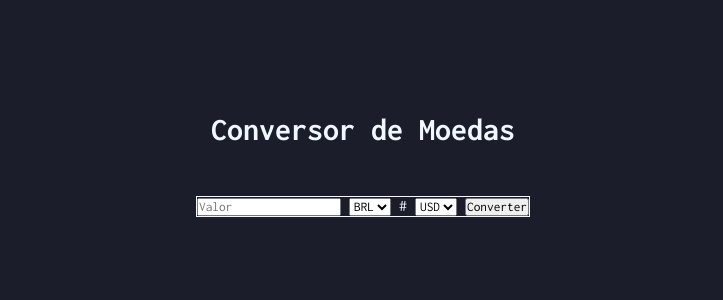
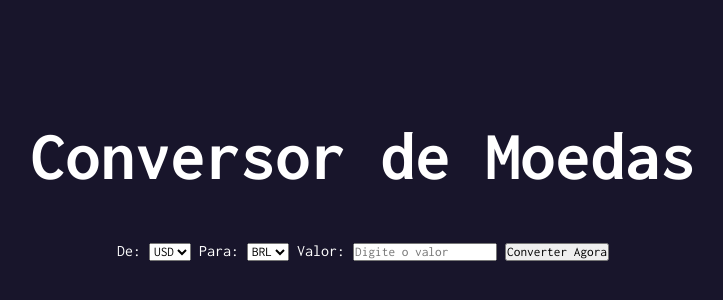
Before and after one commit to MathNunesx/conversor-moedas, a plain HTML site: page index.html in a window 1280 px wide. Shown: the part 210-510 px from the top of the page, without its empty margins (277-1000 px from the left). Drawn offline with Linux system fonts and the light colour scheme.

Commit message:
Index codado

```diff
--- a/index.html
+++ b/index.html
@@ -12,26 +12,25 @@
 
     <div class="container">
 
-        <div class="box">
-
-         <input type="number" id="amount" placeholder="Valor">
-
-    <select id="firstHolder">
-      <option value="BRL">BRL</option>
-      <option value="USD">USD</option>
-      <option value="EUR">EUR</option>
-    </select>
-
-    <span id="icon"> # </span>
-
-    <select id="secondHolder">
+    <label for="from">De:</label>
+      <select class="selector">
         <option value="USD">USD</option>
         <option value="BRL">BRL</option>
         <option value="EUR">EUR</option>
-    </select>
+      </select>
 
-    <button id="btn"> Converter </button>
-        </div>
+      <label for="to">Para:</label>
+      <select class="selector">
+        <option value="BRL">BRL</option>
+        <option value="USD">USD</option>
+        <option value="EUR">EUR</option>
+      </select>
+
+      <label for="amount">Valor:</label>
+      <input type="number" id="amount" placeholder="Digite o valor" />
+
+      <button id="convert"> Converter Agora</button>
+
     </div>
 
 </body>
--- a/style.css
+++ b/style.css
@@ -7,22 +7,19 @@
     box-sizing: border-box;
 }
 
-body {
+body{
     display: flex;
     flex-direction: column;
+    justify-content: center;
     align-items: center;
-    justify-content: center;
     width: 100%;
     height: 100vh;
-    color: aliceblue;
-    background-color: rgb(28, 29, 43);
+    background-color: #18152b;
+    color: white;
 }
 
-.container{
-    padding: 50px;
+#title{
+    font-size: 70px;
+    padding-bottom: 50px;
 
 }
-
-.box{
-    border: 1px solid;
-}
```
